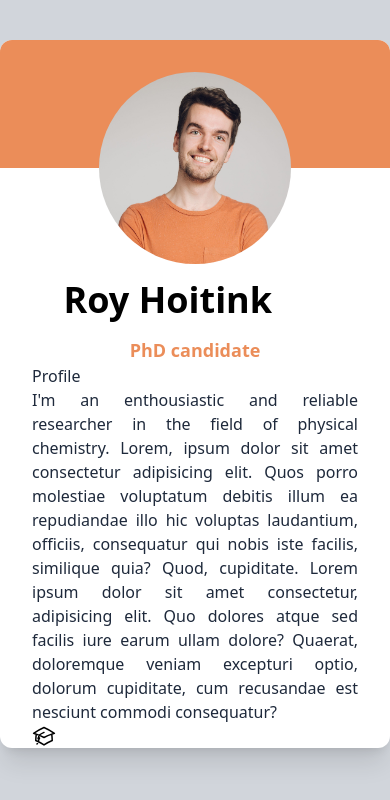
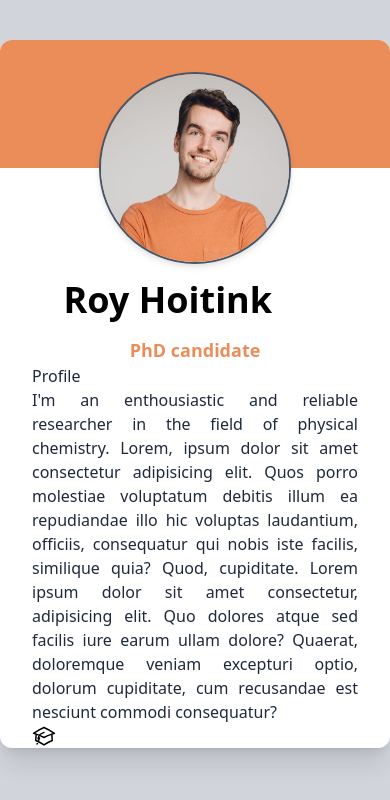
Before and after one commit to rhoitink/rhoitink.github.io, a website built with Vite: page index.html in a window 390 px wide. Built offline with nearby package versions, Linux system fonts and the light colour scheme.

Commit message:
Updates to style

```diff
--- a/index.html
+++ b/index.html
@@ -6,12 +6,12 @@
     <title>Roy Hoitink</title>
   </head>
   <body class="bg-gray-300">
-    <div id="app" class="container mx-auto md:max-w-3xl max-w-xl bg-white mt-10 rounded-xl shadow-xl md:flex md:flex-row">
+    <div id="app" class="container mx-auto md:max-w-3xl max-w-lg bg-white mt-10 rounded-xl shadow-xl md:flex md:flex-row">
       <div class="md:basis-1/2">
         <div class="bg-orange object-cover rounded-t-xl h-32 md:hidden">
 
         </div>
-        <img src="/roy.jpg" alt="Roy Hoitink" class="rounded-full h-48 w-48 md:object-cover md:h-full md:w-full md:rounded-none md:rounded-tl-xl md:rounded-bl-xl mx-auto -mt-24 md:m-0" />
+        <img src="/roy.jpg" alt="Roy Hoitink" class="rounded-full h-48 w-48 md:object-cover md:h-full md:w-full md:rounded-none md:rounded-tl-xl md:rounded-bl-xl mx-auto -mt-24 md:m-0 drop-shadow-md md:drop-shadow-none  border-2 md:border-0 md:border-r-2 border-slate-600" />
       </div>
       <!-- <img src="/icons/academic-cap.svg" class="h-6 w-6" alt="academic cap icon"/>  -->
       <div class="md:basis-1/2 px-8">
```
